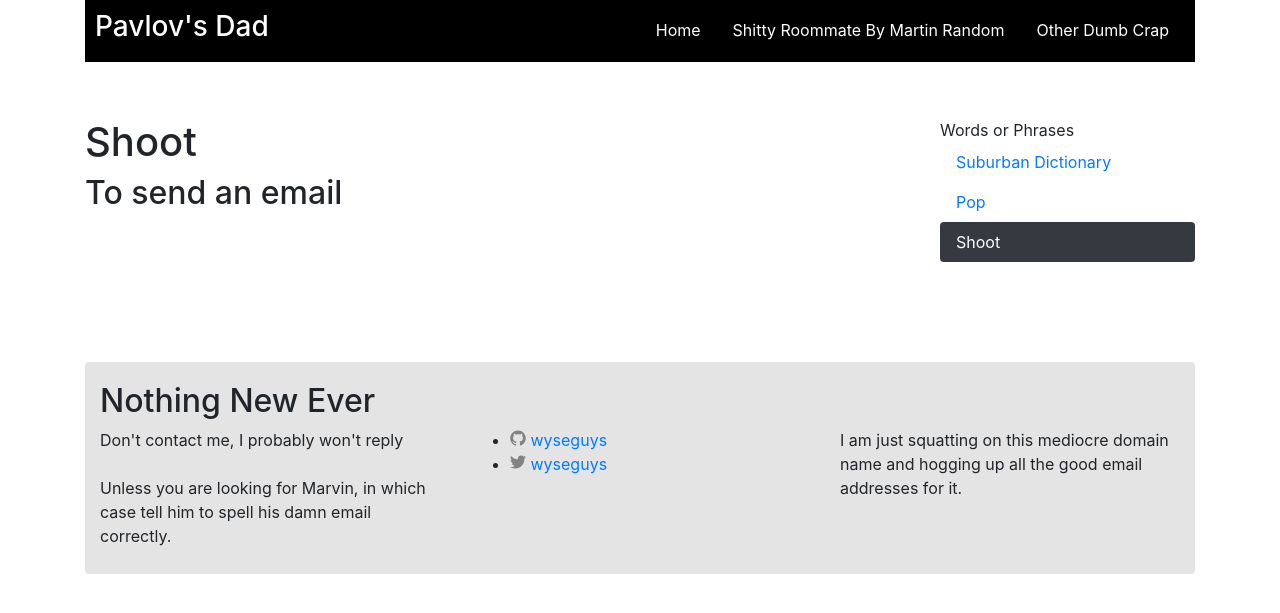
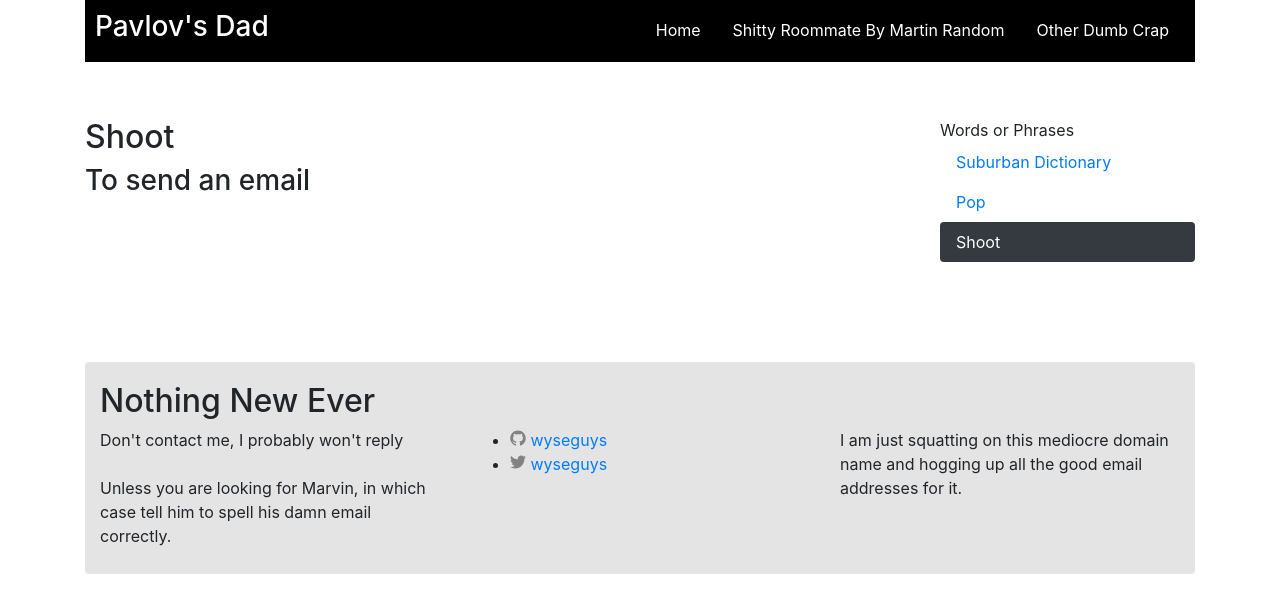
Before and after one commit to Wyseguys/wyseguys.github.io, a Jekyll site: the page built from _dictionary/shoot.md, in a window 1280 px wide. Shown: the top 613 px of the page. Built offline with Jekyll 4.4.1, drawn with Linux system fonts in a browser that asks for light colours.

Commit message:
Correcting layout issues

```diff
--- a/_dictionary/shoot.md
+++ b/_dictionary/shoot.md
@@ -1,4 +1,4 @@
 ---
 title: Shoot
 ---
-## To send an email
+### To send an email
--- a/_layouts/dictionary.html
+++ b/_layouts/dictionary.html
@@ -8,7 +8,7 @@
 </div>
 <div class="row">
   <div class="col-lg-9">
-      <h1>{{ page.title | escape }}</h1>
+      <h2>{{ page.title | escape }}</h2>
       <div class="post-content">
         {{ content }}
       </div>
```
Also changed, not shown: _dictionary/pop.md (+1 -1 lines), cobo.md (+1 -1 lines).
